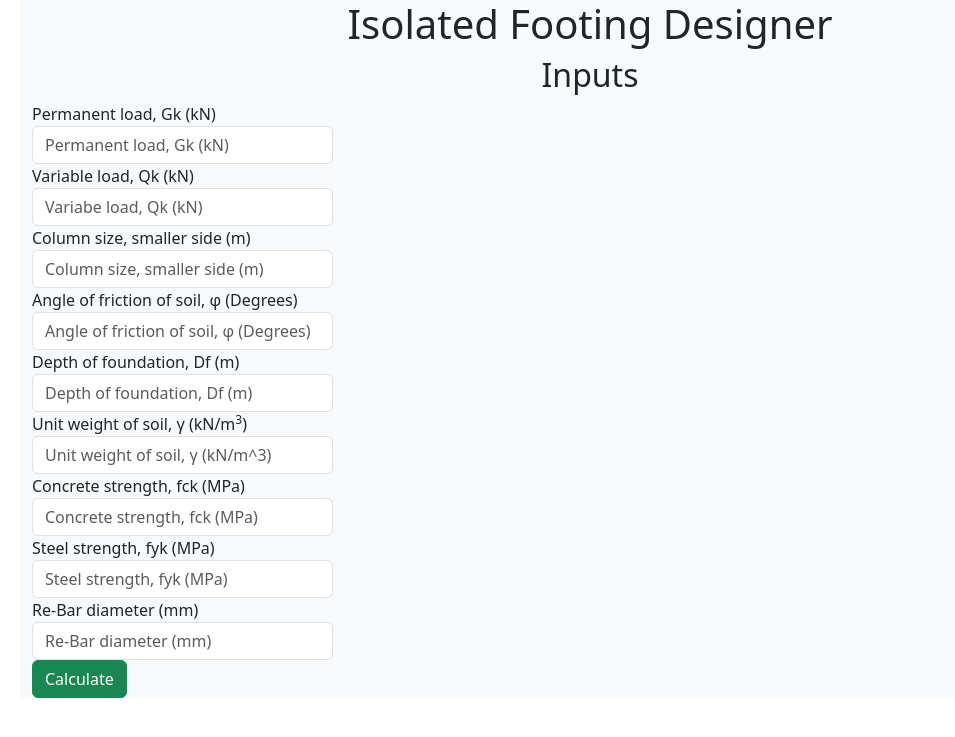
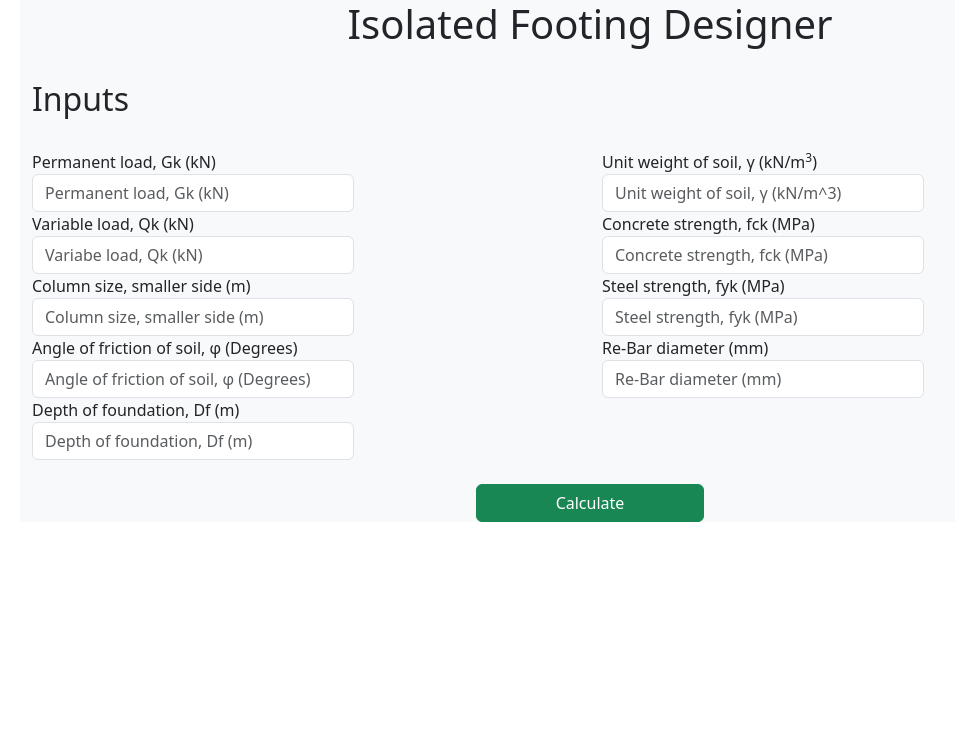
Before and after one commit to GideonAmhaG/portfolio_project, a Flask app: template templates/sand.html in a window 1280 px wide. Shown: the top 737 px of the page, without its empty margins (50-1005 px from the left). Run offline with Flask 3, Linux system fonts and the light colour scheme; the template is opened without the code that fills it, so the values that code supplies are empty.

```diff
--- a/templates/result.html
+++ b/templates/result.html
@@ -12,9 +12,9 @@
 			<h1 class="text-center">Isolated Footing Designer</h1>
 		</div>
 		<div class="row">
-			<h2 align="center">Results</h2>
+			<h2 class="py-4">Results</h2>
 			<div class="col">
-				<h3 align="center">Inputs</h3>
+				<h3>Inputs</h3>
 				{% if dl %}
 					<p>Permanent load, Gk = {{ dl }} kN</p>
 				{% endif %}
@@ -50,7 +50,7 @@
 				{% endif %}
 			</div>
 			<div class="col">
-				<h3 align="center">Outputs</h3>
+				<h3>Outputs</h3>
 				{% if b %}
 					<p>Length of side, B (both sides) = {{ b }} m</p>
 				{% endif %}
--- a/templates/sand.html
+++ b/templates/sand.html
@@ -13,46 +13,52 @@
 		</div>
 		<div class="row">
 			<div class="col">
-				<h2 align="center">Inputs</h2>
+				<h2 class="py-4">Inputs</h2>
 				<form action="/sand_soil_results" method="post">
+					<div class="row">
+						<div class="col">
 							<div class="col">
 								<label for="DL">Permanent load, Gk (kN)</label>
-						<input class="form-control" style="width: 27%;" type="text" name="DL" id="DL" placeholder="Permanent load, Gk (kN)">
+								<input class="form-control" style="width: 59%;" type="text" name="DL" id="DL" placeholder="Permanent load, Gk (kN)">
 							</div>
 							<div class="col">
 								<label for="LL">Variable load, Qk (kN)</label>
-						<input class="form-control" style="width: 27%;" type="text" name="LL" id="LL" placeholder="Variabe load, Qk (kN)">
+								<input class="form-control" style="width: 59%;" type="text" name="LL" id="LL" placeholder="Variabe load, Qk (kN)">
 							</div>
 							<div class="col">
 								<label for="COL">Column size, smaller side (m)</label>
-						<input class="form-control" style="width: 27%;" type="text" name="COL" id="COL" placeholder="Column size, smaller side (m)">
+								<input class="form-control" style="width: 59%;" type="text" name="COL" id="COL" placeholder="Column size, smaller side (m)">
 							</div>
 							<div class="col">
 								<label for="PHI">Angle of friction of soil, &phi; (Degrees)</label>
-						<input class="form-control" style="width: 27%;" type="text" name="PHI" id="PHI" placeholder="Angle of friction of soil, &phi; (Degrees)">
+								<input class="form-control" style="width: 59%;" type="text" name="PHI" id="PHI" placeholder="Angle of friction of soil, &phi; (Degrees)">
 							</div>
 							<div class="col">
 								<label for="DF">Depth of foundation, Df (m)</label>
-						<input class="form-control" style="width: 27%;" type="text" name="DF" id="DF" placeholder="Depth of foundation, Df (m)">
+								<input class="form-control" style="width: 59%;" type="text" name="DF" id="DF" placeholder="Depth of foundation, Df (m)">
+							</div>
 						</div>
 						<div class="col">
+							<div class="col">
 								<label for="GAM">Unit weight of soil, &gamma; (kN/m<sup>3</sup>)</label>
-						<input class="form-control" style="width: 27%;" type="text" name="GAM" id="GAM" placeholder="Unit weight of soil, &gamma; (kN/m^3)">
+								<input class="form-control" style="width: 59%;" type="text" name="GAM" id="GAM" placeholder="Unit weight of soil, &gamma; (kN/m^3)">
 							</div>
 							<div class="col">
 								<label for="FCK">Concrete strength, fck (MPa)</label>
-						<input class="form-control" style="width: 27%;" type="text" name="FCK" id="FCK" placeholder="Concrete strength, fck (MPa)">
+								<input class="form-control" style="width: 59%;" type="text" name="FCK" id="FCK" placeholder="Concrete strength, fck (MPa)">
 							</div>
 							<div class="col">
 								<label for="FYK">Steel strength, fyk (MPa)</label>
-						<input class="form-control" style="width: 27%;" type="text" name="FYK" id="FYK" placeholder="Steel strength, fyk (MPa)">
+								<input class="form-control" style="width: 59%;" type="text" name="FYK" id="FYK" placeholder="Steel strength, fyk (MPa)">
 							</div>
 							<div class="col">
 								<label for="BAR">Re-Bar diameter (mm)</label>
-						<input class="form-control" style="width: 27%;" type="text" name="BAR" id="BAR" placeholder="Re-Bar diameter (mm)">
+								<input class="form-control" style="width: 59%;" type="text" name="BAR" id="BAR" placeholder="Re-Bar diameter (mm)">
 							</div>
-					<div class="col">
-						<button type="submit" class="btn btn-success">Calculate</button>
+						</div>
+					</div>
+					<div class="row justify-content-center pt-4">
+						<button type="submit" class="btn btn-success" style="width: 20%;">Calculate</button>
 					</div>
 				</form>
 			</div>
```
Also changed, not shown: templates/bearing_c.html (+16 -10 lines), templates/clay.html (+18 -12 lines), templates/index.html (+7 -5 lines). Lines whose indentation alone changed are shown as unchanged.
